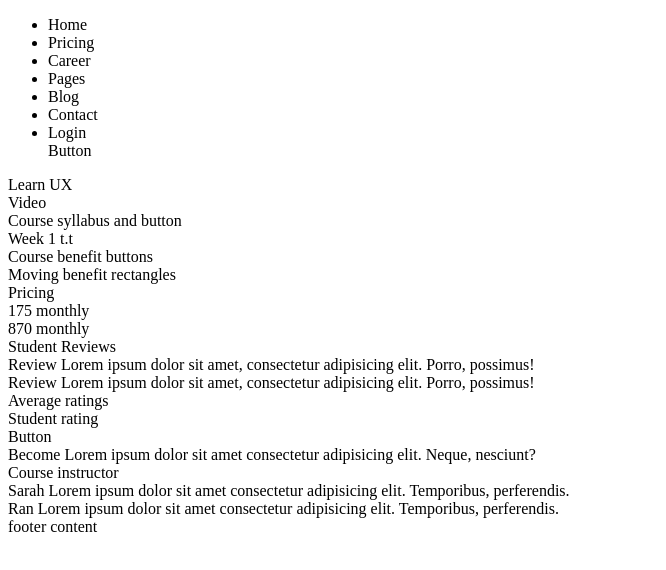
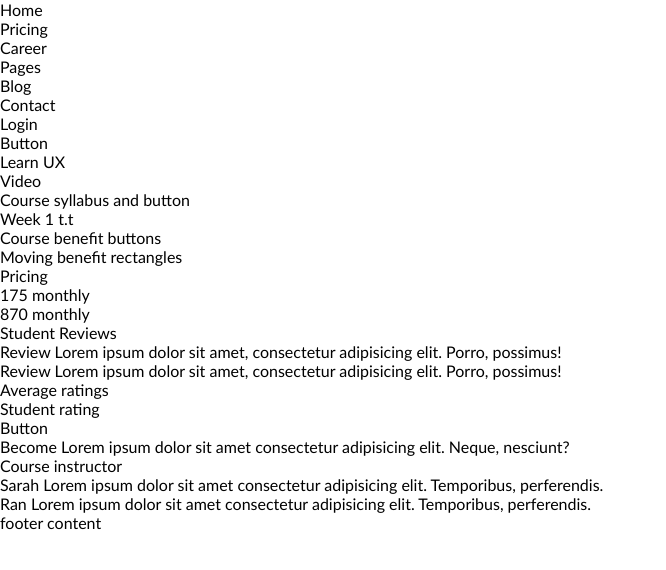
Before and after one commit to front-end-by-rimantas/41-grupe-portfolio-docland, a website: page index.html in a window 1280 px wide. Shown: the whole page, without its empty margins (0-666 px from the left). Drawn offline with Linux system fonts and the light colour scheme.

Commit message:
adding links to the style docs

```diff
--- a/css/pages/home.css
+++ b/css/pages/home.css
@@ -0,0 +1,12 @@
+/* base */
+@import url('../basic/base.css');
+@import url('../basic/layout.css');
+/* 3rd-party */
+
+/* components */
+@import url('../components/button.css');
+@import url('../components/header.css');
+@import url('../components/footer.css');
+@import url('../components/form.css');
+
+/* CUSTOM */
--- a/index.html
+++ b/index.html
@@ -12,6 +12,7 @@
     <link rel="icon" type="image/png" sizes="16x16" href="./css/favicon/favicon-16x16.png">
     <link rel="manifest" href="./css/favicon/site.webmanifest">
     <link rel="mask-icon" href="./css/favicon/safari-pinned-tab.svg" color="#5bbad5">
+    <link rel='stylesheet' href='./css/basic/base.css' />
     <meta name="msapplication-TileColor" content="#da532c">
     <meta name="theme-color" content="#ffffff">
 </head>
```
